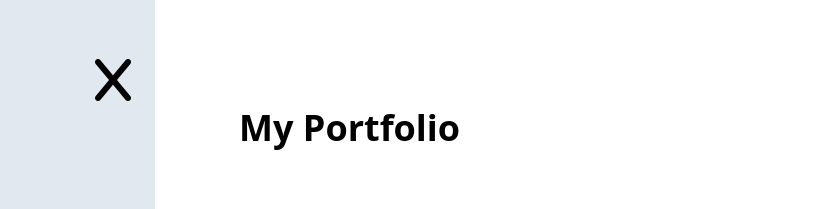
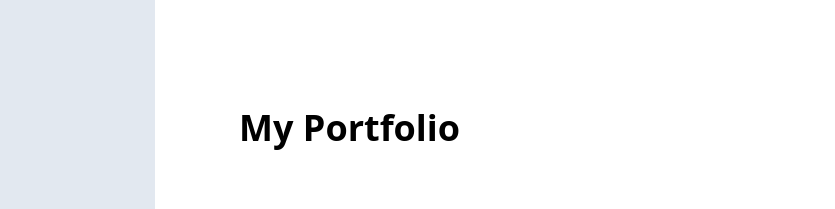
Before and after one commit to maryammoshtoofar/js-tailwind, a website with bundled scripts: page src/index.html in a window 1280 px wide. Shown: the top 209 px of the page, 165-1000 px from the left. Built offline with nearby package versions, Linux system fonts and the light colour scheme.

Commit message:
make closeNav invisible in larger screens

```diff
--- a/src/index.html
+++ b/src/index.html
@@ -14,7 +14,7 @@
     <nav class="hidden nav w-2/3 p-6 bg-slate-200 h-screen fixed z-50 lg:block lg:w-1/4 lg:h-full">
         <div class="flex justify-between items-center">
             <img class="rounded w-28" src="./images/avatar_g.jpg" />
-            <i id="close-nav" class="fa-solid fa-x text-5xl cursor-pointer"></i>
+            <i id="close-nav" class="fa-solid fa-x text-5xl cursor-pointer lg:invisible"></i>
         </div>
         <h2 class="uppercase text-2xl font-semibold my-4">portfolio</h2>
         <ul class="flex flex-col gap-2">
```
